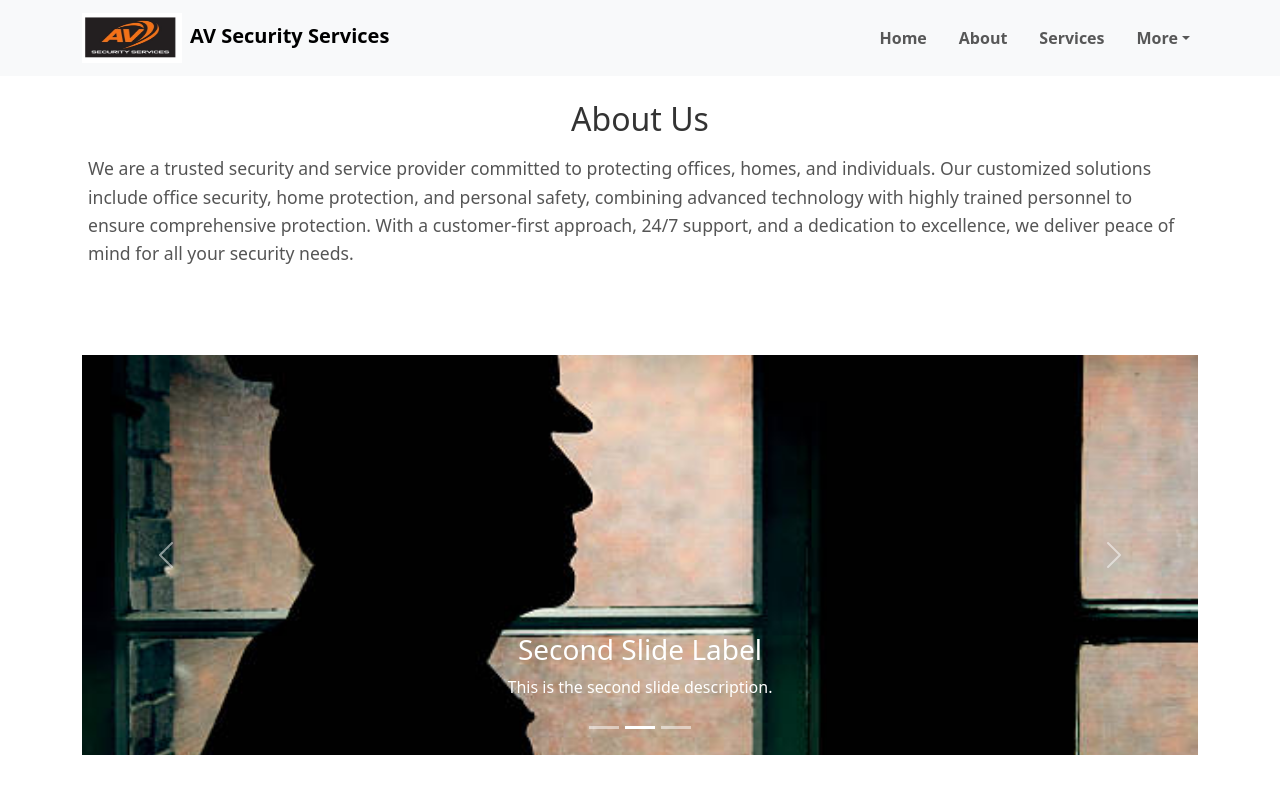
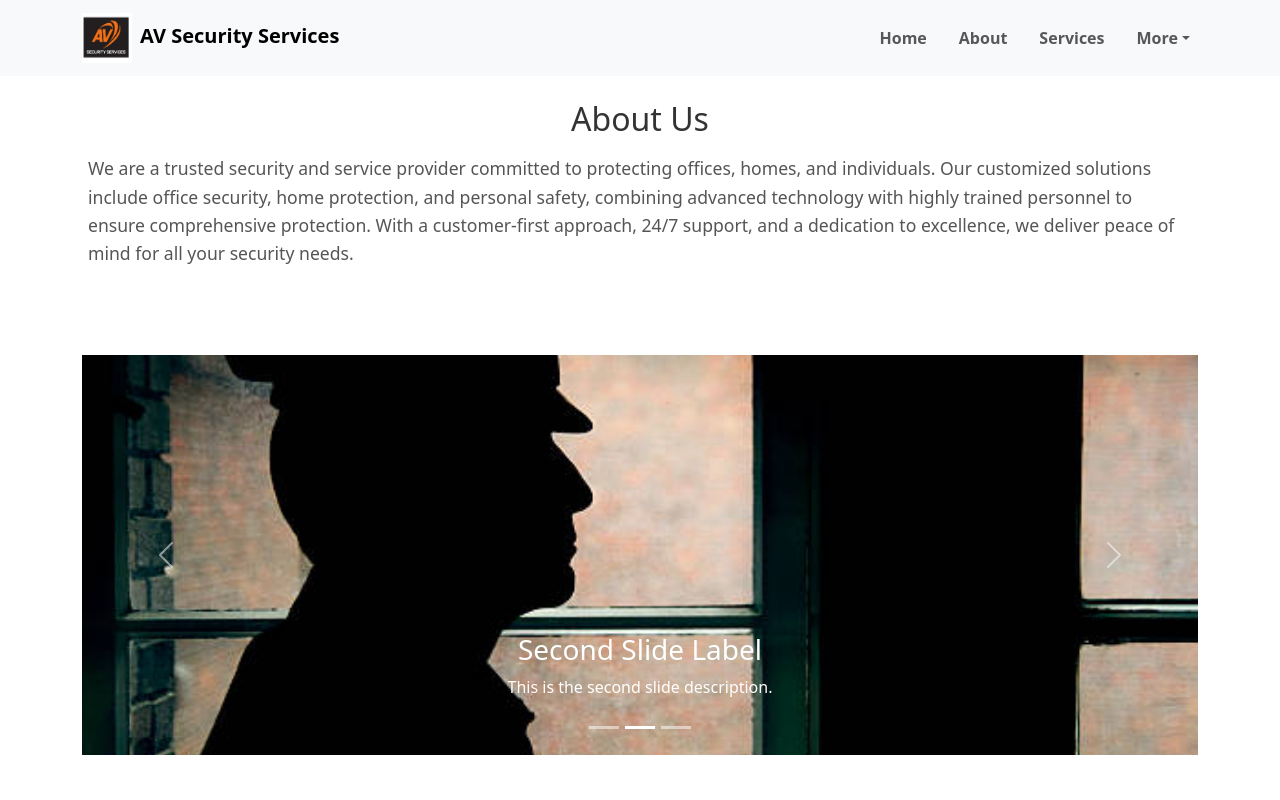
Before and after one commit to nithin006/security_web_app, a React (Create React App) app: page / in a window 1280 px wide. Shown: the top 800 px of the page. Built offline with nearby package versions, Linux system fonts and the light colour scheme.

Commit message:
changed icon

```diff
--- a/src/components/Header.js
+++ b/src/components/Header.js
@@ -10,7 +10,7 @@ function Header() {
           <img
             src="../AVicon.jpeg" // Adjust the path if necessary
             alt="Icon"
-            width="100" // Set width to desired size
+            width="50" // Set width to desired size
             height="50" // Set height to desired size
             className="me-2"
             // style={{ borderRadius: "50%" }}
```
